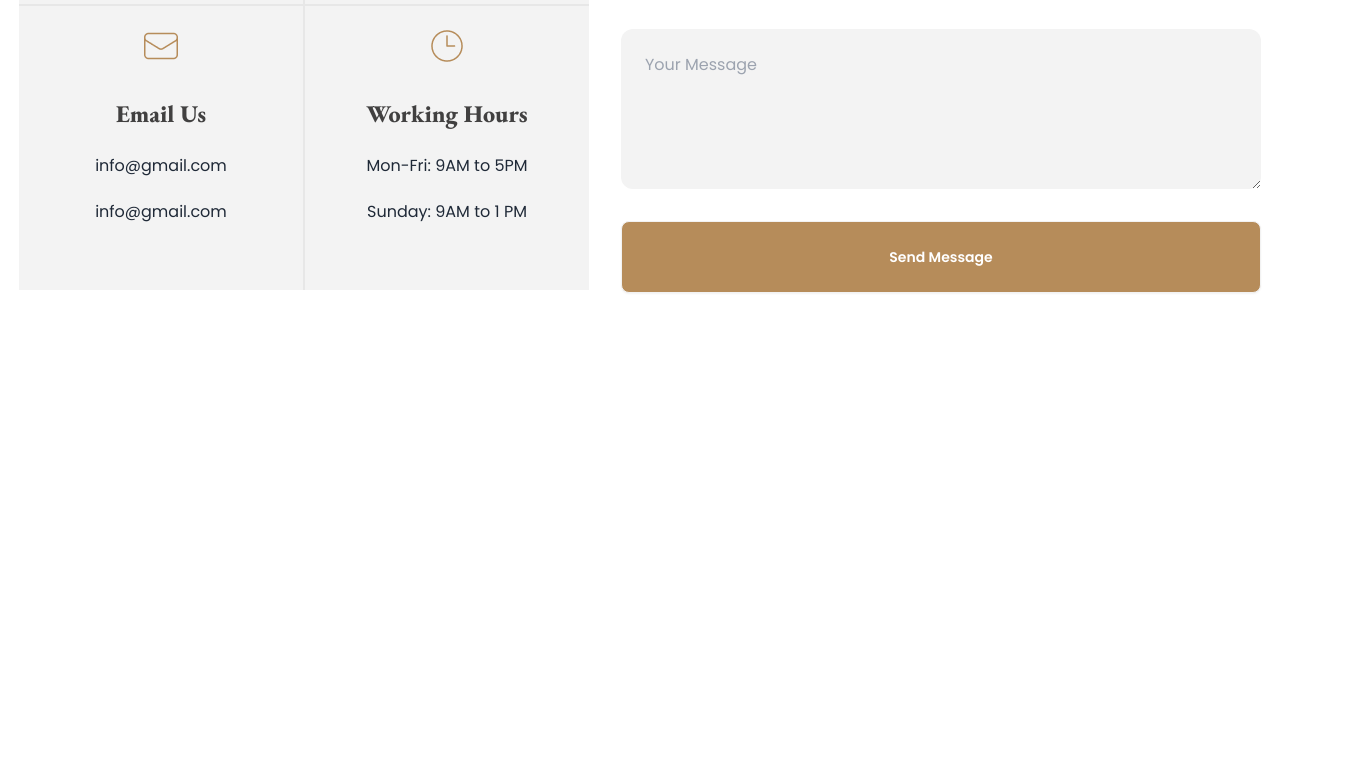
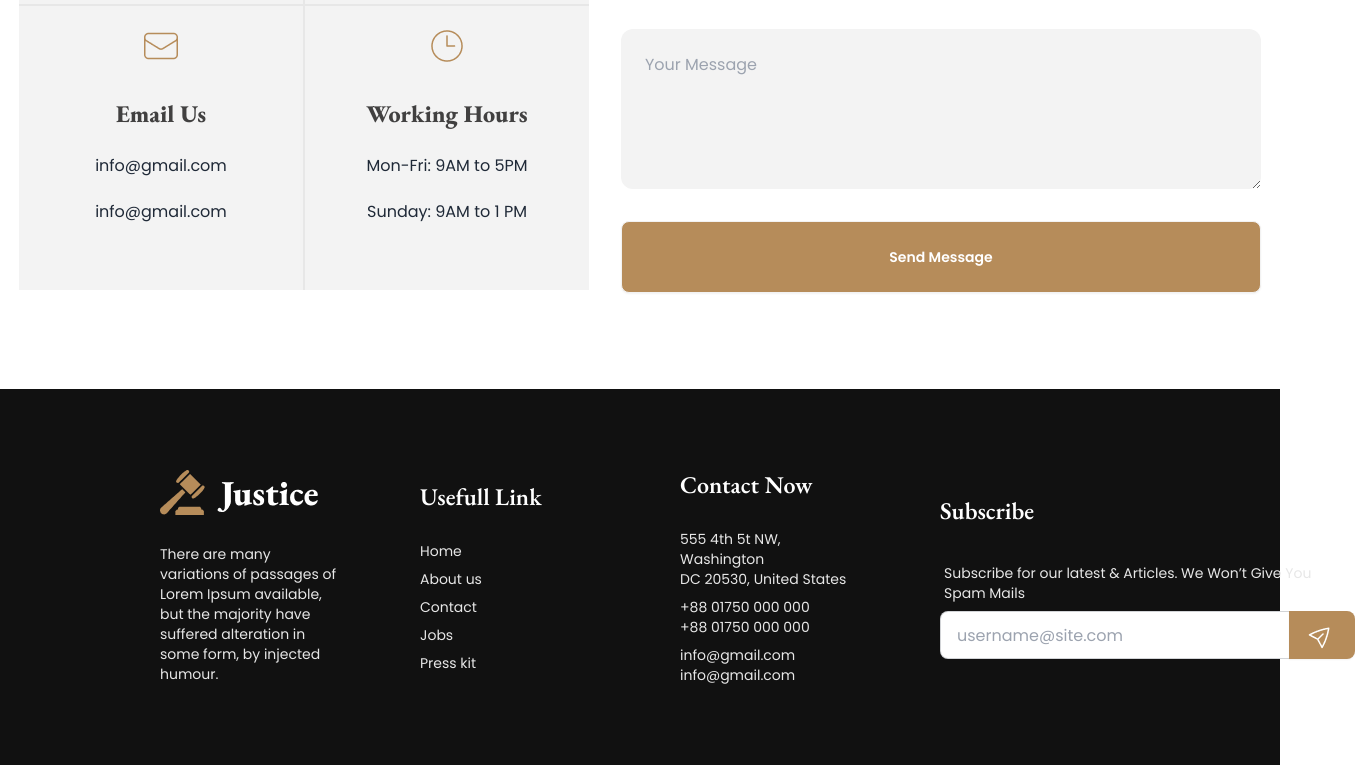
Before and after one commit to j-shifat-18/legal-solution, a plain HTML site: page index.html in a window 1280 px wide. Shown: the part 4187-4952 px from the top of the page, 1355 px wide, since content can reach past the window. Before the commit the page ends 4576 px from the top, so only its background shows below. Drawn offline with nearby package versions, Linux system fonts and the light colour scheme.

Commit message:
added footer section

```diff
--- a/index.html
+++ b/index.html
@@ -421,8 +421,9 @@
                 <!-- cards -->
                 <div class="grid grid-cols-2">
                     <!-- card 1 -->
-                    <div class="card bg-[#F3F3F3] rounded-none h-[285px] w-[285px] p-5 border-r border-b  border-dark-6 ">
-                        <figure >
+                    <div
+                        class="card bg-[#F3F3F3] rounded-none h-[285px] w-[285px] p-5 border-r border-b  border-dark-6 ">
+                        <figure>
                             <img src="./images/location.png" alt="Shoes" class="rounded-xl" />
                         </figure>
                         <div class="card-body items-center text-center">
@@ -432,7 +433,8 @@
                         </div>
                     </div>
                     <!-- card 2 -->
-                    <div class="card bg-[#F3F3F3] rounded-none h-[285px] w-[285px] p-5  border-l border-b  border-dark-6 ">
+                    <div
+                        class="card bg-[#F3F3F3] rounded-none h-[285px] w-[285px] p-5  border-l border-b  border-dark-6 ">
                         <figure>
                             <img src="./images/call.png" alt="Shoes" class="rounded-xl" />
                         </figure>
@@ -443,7 +445,8 @@
                         </div>
                     </div>
                     <!-- card 3 -->
-                    <div class="card bg-[#F3F3F3] rounded-none h-[285px] w-[285px] p-5  border-r border-t border-dark-6 ">
+                    <div
+                        class="card bg-[#F3F3F3] rounded-none h-[285px] w-[285px] p-5  border-r border-t border-dark-6 ">
                         <figure>
                             <img src="./images/email.png" alt="Shoes" class="rounded-xl" />
                         </figure>
@@ -454,12 +457,14 @@
                         </div>
                     </div>
                     <!-- card 4 -->
-                    <div class="card bg-[#F3F3F3] rounded-none h-[285px] w-[285px] p-5  border-l border-t  border-dark-6">
+                    <div
+                        class="card bg-[#F3F3F3] rounded-none h-[285px] w-[285px] p-5  border-l border-t  border-dark-6">
                         <figure>
                             <img src="./images/time.png" alt="Shoes" class="rounded-xl" />
                         </figure>
                         <div class="card-body items-center text-center">
-                            <h2 class="card-title text-2xl font-garamond text-dark-2 font-extrabold mb-4">Working Hours</h2>
+                            <h2 class="card-title text-2xl font-garamond text-dark-2 font-extrabold mb-4">Working Hours
+                            </h2>
                             <p>Mon-Fri: 9AM to 5PM</p>
                             <p>Sunday: 9AM to 1 PM</p>
                         </div>
@@ -477,7 +482,8 @@
                     <label class="input flex items-center gap-2 bg-[#F3F3F3] p-6 h-[72px]">
                         <input type="text" class="grow" placeholder="Subject" />
                     </label>
-                      <textarea class=" rounded-xl items-center gap-2 bg-[#F3F3F3] p-6 h-[160px]" placeholder="Your Message"></textarea>
+                    <textarea class=" rounded-xl items-center gap-2 bg-[#F3F3F3] p-6 h-[160px]"
+                        placeholder="Your Message"></textarea>
                     <button class="btn bg-legal-primary text-white font-semibold p-5 h-[72px]">
                         Send Message
                     </button>
@@ -486,8 +492,42 @@
         </section>
     </main>
     <!-- footer section -->
-    <footer>
-
+    <footer class="footer bg-[#111111] text-base-content p-10 text-dark-6 font-normal grid grid-cols-1 md:grid-cols-2 lg:grid-cols-4 justify-center items-center py-10 md:py-20 lg:py-30 px-15 md:px-30 lg:px-40 gap-20">
+        <nav>
+            <div class="mb-5">
+                <img src="./images/logo.png" alt="">
+            </div>
+            <p>There are many variations of passages of Lorem Ipsum available, but the majority have suffered alteration in some form, by injected humour.</p>
+        </nav>
+        <nav>
+            <h6 class="font-garamond text-2xl font-semibold text-white mb-5">Usefull Link</h6>
+            <a class="link link-hover">Home</a>
+            <a class="link link-hover">About us</a>
+            <a class="link link-hover">Contact</a>
+            <a class="link link-hover">Jobs</a>
+            <a class="link link-hover">Press kit</a>
+        </nav>
+        <nav>
+            <h6 class="font-garamond text-2xl font-semibold text-white mb-5">Contact Now</h6>
+            <p>555 4th 5t NW, Washington <br>
+                DC 20530, United States</p>
+            <p>+88 01750 000 000 <br>
+                +88 01750 000 000</p>
+            <p>info@gmail.com <br>
+                info@gmail.com</p>
+        </nav>
+        <form>
+            <h6 class="font-garamond text-2xl font-semibold text-white mb-5">Subscribe</h6>
+            <fieldset class="form-control w-80">
+                <label class="label">
+                    <p>Subscribe for our latest & Articles. We Won’t Give You Spam Mails</p>
+                </label>
+                <div class="join">
+                    <input type="text" placeholder="username@site.com" class="input input-bordered join-item" />
+                    <button class="btn join-item bg-legal-primary border-none"><img src="./images/subscribe.png" alt=""></button>
+                </div>
+            </fieldset>
+        </form>
     </footer>
 </body>
 
```
Also changed, not shown: images/subscribe.png (added). Lines whose indentation alone changed are shown as unchanged.
